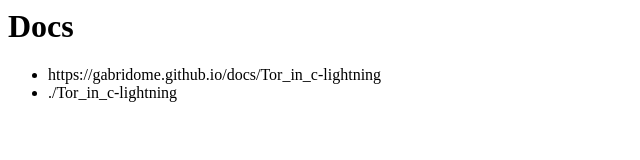
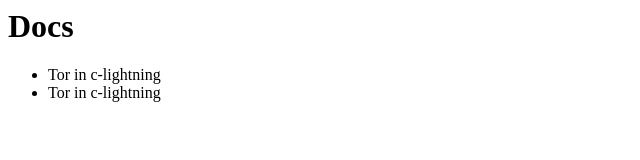
Before and after one commit to gabridome/docs, a plain HTML site: page index.html in a window 1280 px wide. Shown: the whole page, without its empty margins (0-640 px from the left). Drawn offline with Linux system fonts and the light colour scheme.

Commit message:
Update index.html

```diff
--- a/index.html
+++ b/index.html
@@ -1,5 +1,5 @@
 <h1>Docs</h1>
 <ul>
-  <li>https://gabridome.github.io/docs/Tor_in_c-lightning</li>
-  <li>./Tor_in_c-lightning</li>
+  <li><a src="https://gabridome.github.io/docs/Tor_in_c-lightning">Tor in c-lightning</a></li>
+  <li><a src="Tor_in_c-lightning">Tor in c-lightning</a></li>
 </ul>
```
